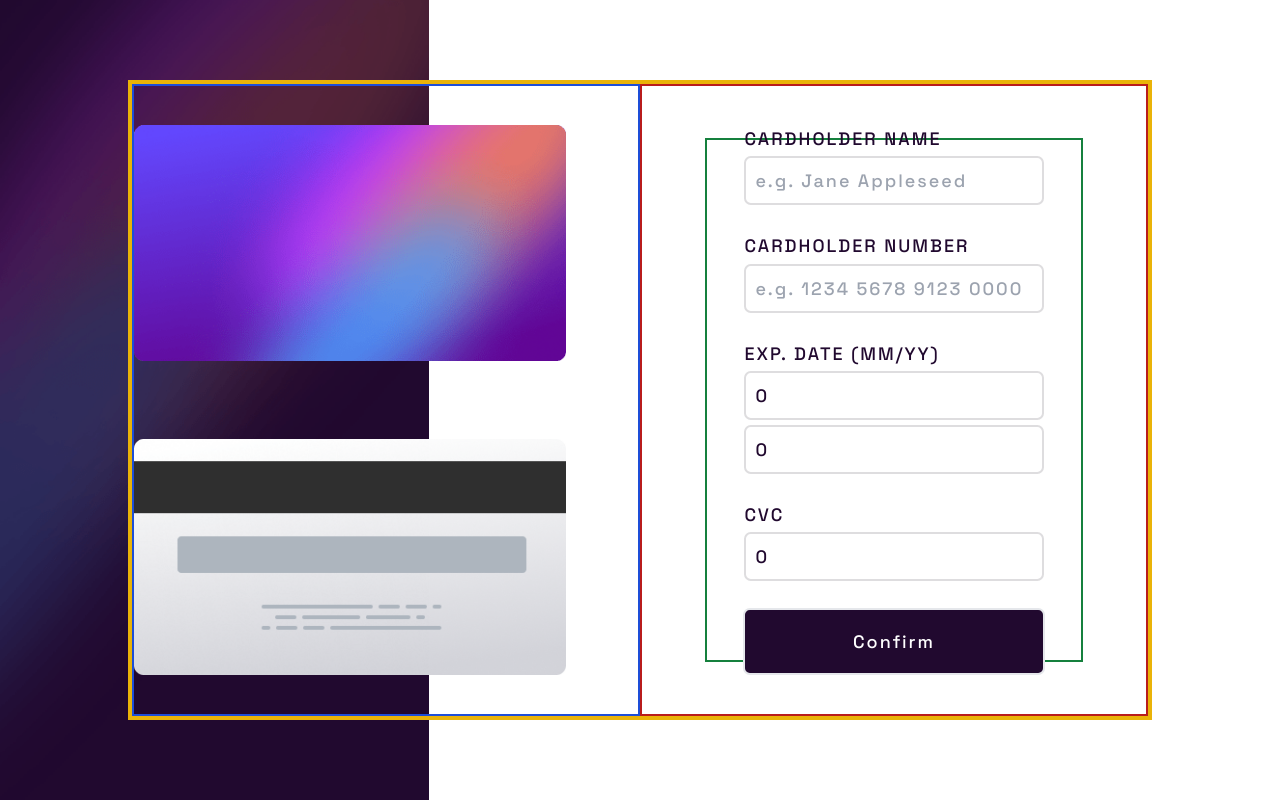
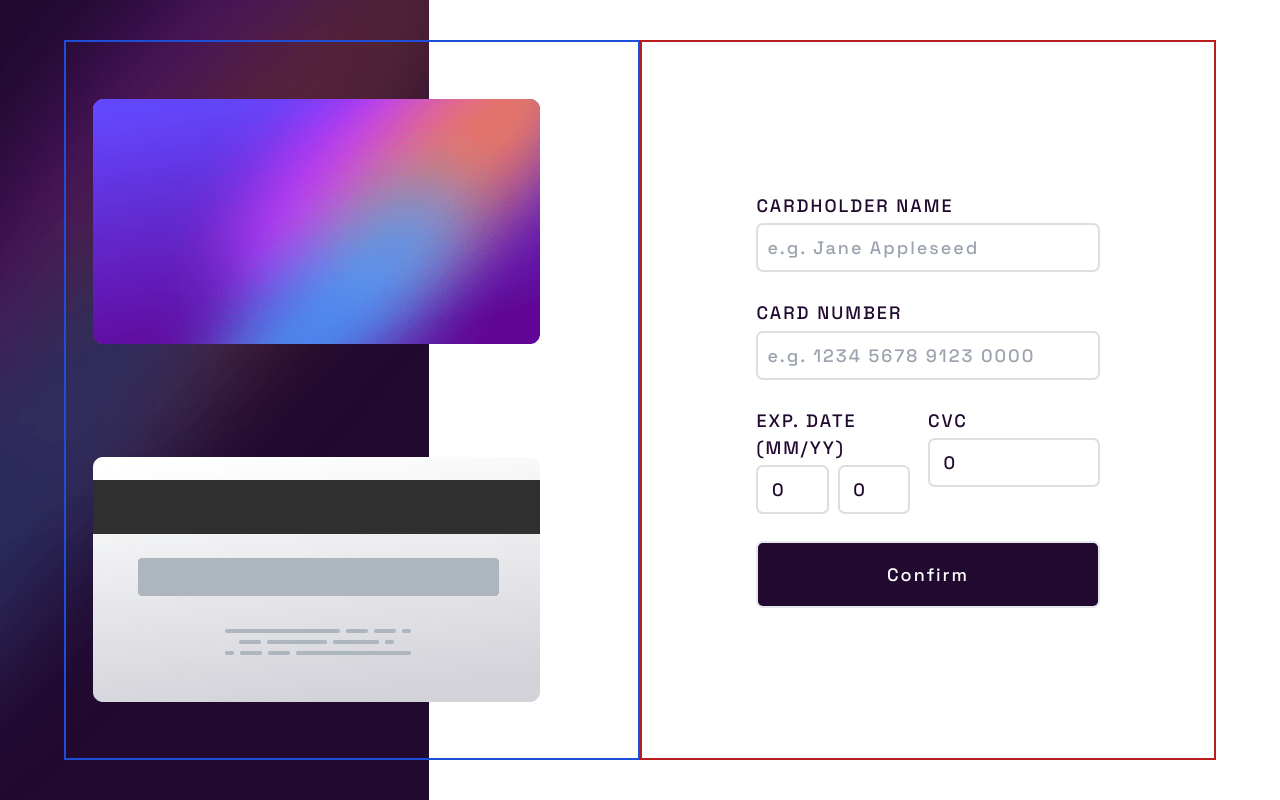
Before and after one commit to rodrigowb4ey/interactive-card-form, a Vue app: page / in a window 1280 px wide. Built offline with nearby package versions, Linux system fonts and the light colour scheme.

Commit message:
feat: aligning exp-date and cvc fields + styling submit button

```diff
--- a/src/App.vue
+++ b/src/App.vue
@@ -23,7 +23,7 @@ const submitForm = (formData: CardForm) => {
 </script>
 
 <template>
-  <main class="flex border-4 border-yellow-500">
+  <main class="flex">
     <section
       id="card-faces"
       class="flex flex-col justify-around place-items-center border-2 border-blue-700 h-full w-1/2"
@@ -43,25 +43,29 @@ const submitForm = (formData: CardForm) => {
       id="card-form"
       class="flex flex-col justify-around place-items-center border-2 border-red-700 h-full w-1/2"
     >
-      <form @submit.prevent="submitForm(cardForm)" class="flex flex-col gap-6 items-center justify-center border-2 border-green-700 h-5/6 w-3/4 text-[#21092f]">
+      <form @submit.prevent="submitForm(cardForm)" class="flex flex-col gap-6 items-center justify-center h-5/6 w-3/4 text-[#21092f]">
         <section class="flex flex-col w-4/5 gap-1" id="card-field-name">
           <label for="card-name">CARDHOLDER NAME</label>
           <input id="card-name" class="border-2 border-[#dedddf] rounded-md py-2 px-2" v-model="cardForm.name" placeholder="e.g. Jane Appleseed">
         </section>
         <section class="flex flex-col w-4/5 gap-1" id="card-field-number">
-          <label for="card-number">CARDHOLDER NUMBER</label>
+          <label for="card-number">CARD NUMBER</label>
           <input id="card-number" class="border-2 border-[#dedddf] rounded-md py-2 px-2" v-model="cardForm.cardNumber" placeholder="e.g. 1234 5678 9123 0000">
         </section>
-        <section class="flex flex-col w-4/5 gap-1" card="card-field-exp-date">
-          <label for="card-exp-date">EXP. DATE (MM/YY)</label>
-          <input class="border-2 border-[#dedddf] rounded-md py-2 px-2" id="card-exp-date-month" v-model="cardForm.expDateMonth">
-          <input class="border-2 border-[#dedddf] rounded-md py-2 px-2" id="card-exp-date-year" v-model="cardForm.expDateYear">
-        </section>
-        <section class="flex flex-col w-4/5 gap-1" id="card-field-cvc">
-          <label for="card-cvc">CVC</label>
-          <input class="border-2 border-[#dedddf] rounded-md py-2 px-2" id="card-cvc" v-model="cardForm.cvc">
-        </section>
-        <button class="border-2 rounded-md bg-[#21092f] text-white py-4 px-24" type="submit">Confirm</button>
+        <div class="flex flex-row w-4/5 gap-4">
+          <section class="flex flex-col w-1/2 gap-1" id="card-field-exp-date">
+            <label for="card-exp-date">EXP. DATE (MM/YY)</label>
+            <div class="flex gap-2">
+              <input class="border-2 border-[#dedddf] rounded-md w-3/5 px-3 py-2" id="card-exp-date-month" v-model="cardForm.expDateMonth" placeholder="MM">
+              <input class="border-2 border-[#dedddf] rounded-md w-3/5 px-3 py-2" id="card-exp-date-year" v-model="cardForm.expDateYear" placeholder="YY">
+            </div>
+          </section>
+          <section class="flex flex-col w-1/2 gap-1" id="card-field-cvc">
+            <label for="card-cvc">CVC</label>
+            <input class="border-2 border-[#dedddf] rounded-md py-2 px-3" id="card-cvc" v-model="cardForm.cvc">
+          </section>
+        </div>
+        <button class="w-4/5 py-4 border-2 rounded-md bg-[#21092f] text-white" type="submit">Confirm</button>
       </form>
     </section>
   </main>
--- a/src/assets/styles.css
+++ b/src/assets/styles.css
@@ -28,7 +28,7 @@
   }
 
   main {
-    height: 80%;
-    width: 80%;
+    height: 90%;
+    width: 90%;
   }
 }
```
